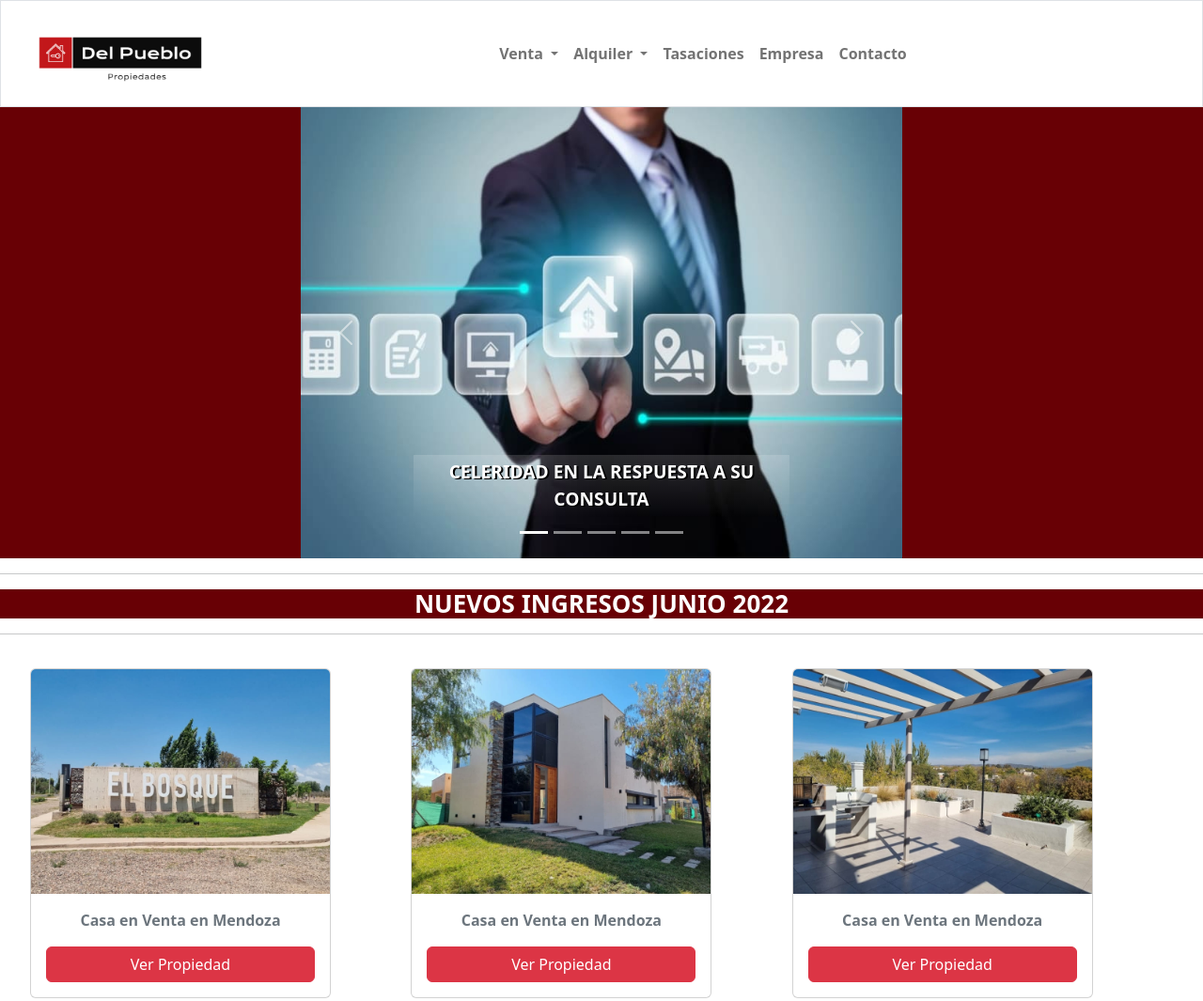
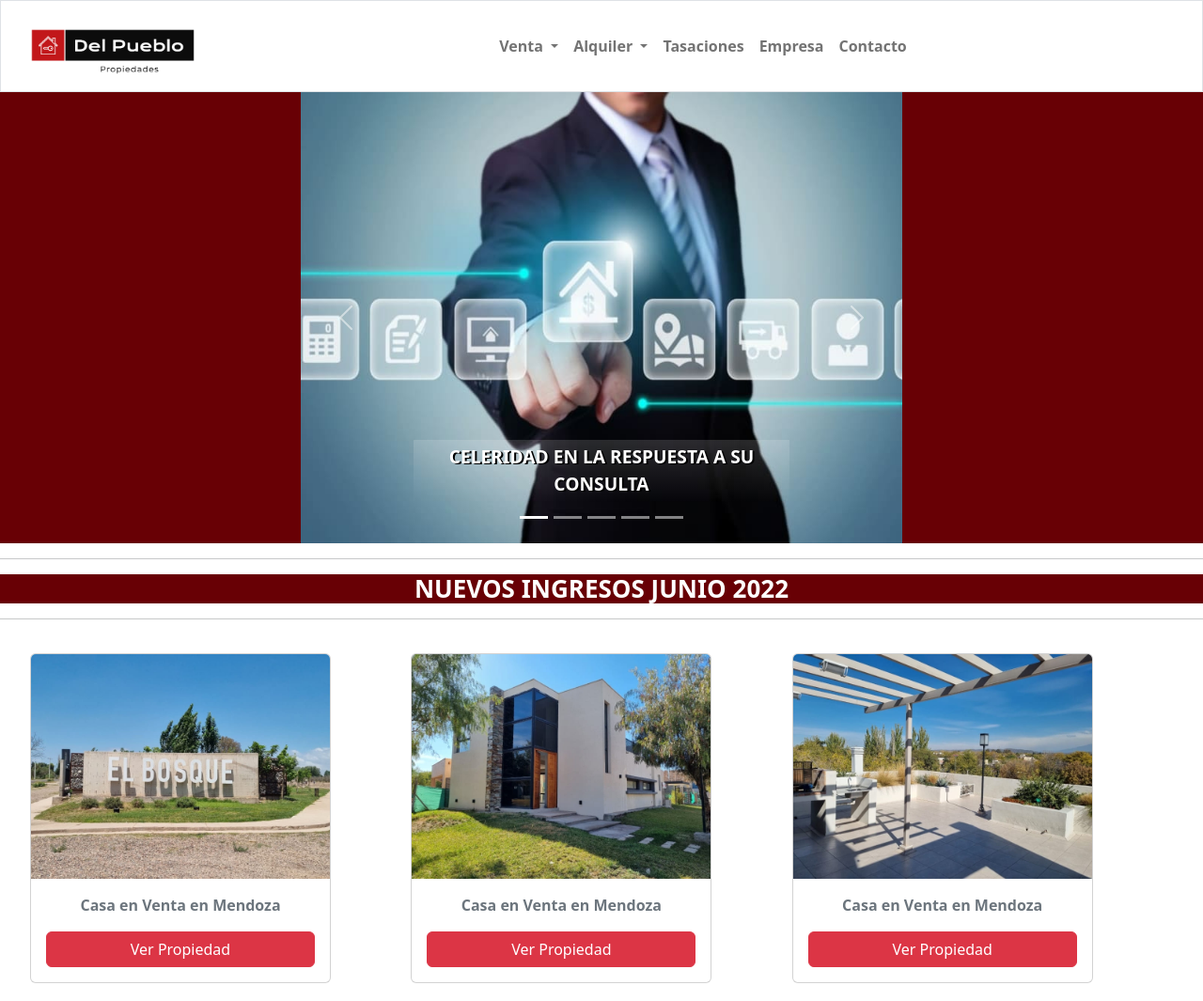
Before and after one commit to fedemoles/proyectofinal, a website: page index.html in a window 1280 px wide. Shown: the top 1065 px of the page at 94% size. Drawn offline with nearby package versions, Linux system fonts and the light colour scheme; a web font is replaced by a local one.

Commit message:
nuevos cambios en navbar

```diff
--- a/index.html
+++ b/index.html
@@ -30,7 +30,7 @@
 
 <body>
     <!-- inicia encabezado -->
-    <nav class="navbar navbar-expand-lg bg-white border p-3 sticky-top-3">
+    <nav class="navbar navbar-expand-lg bg-white border p-2 sticky-top-3">
         <div class="container-fluid">
             <a class="navbar-brand" href="./index.html"><img src="./assets/img/Logo.png"
                     alt="Logo Del Pueblo Propiedades" width="200" height="70"></a>
```
